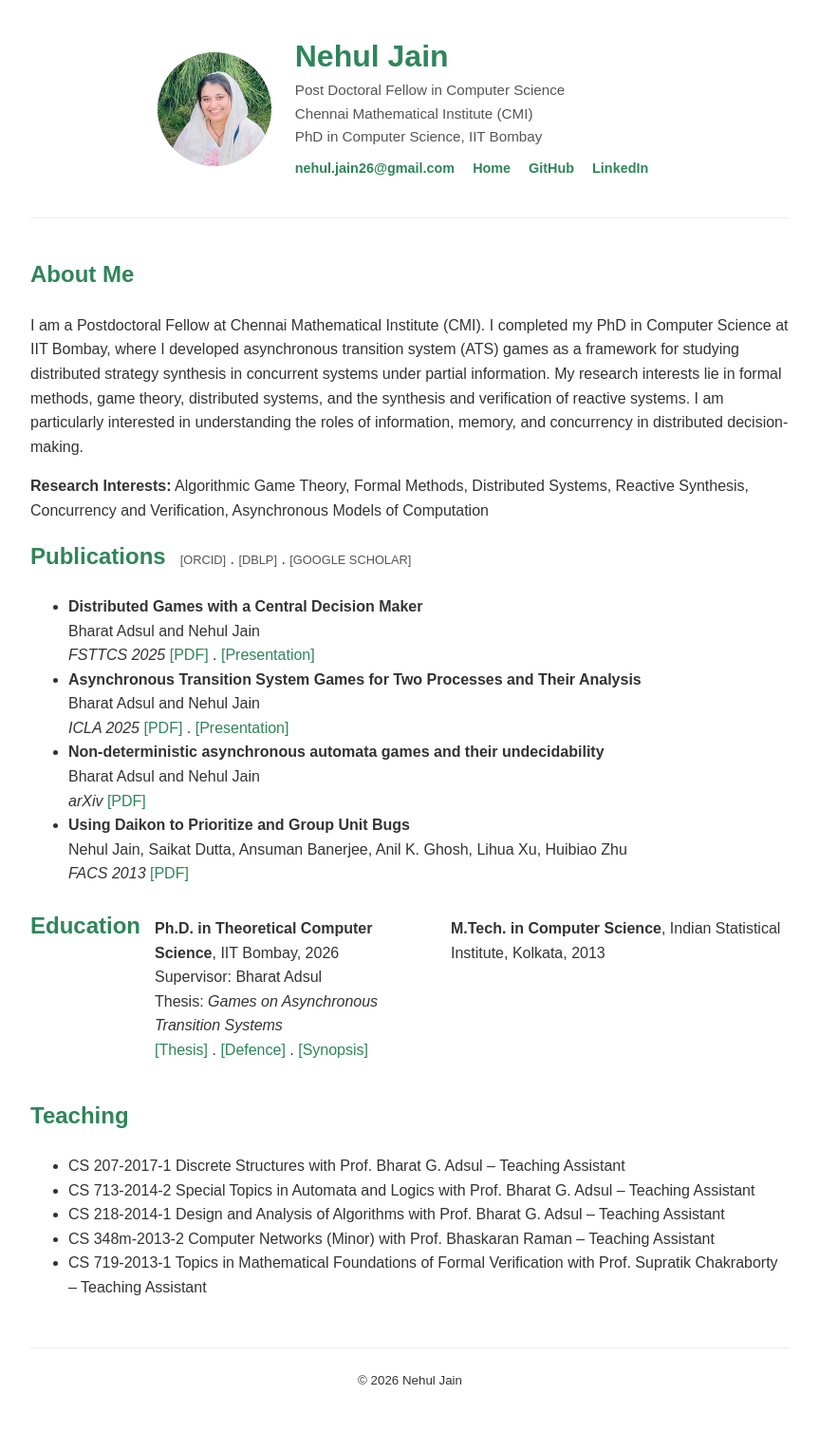
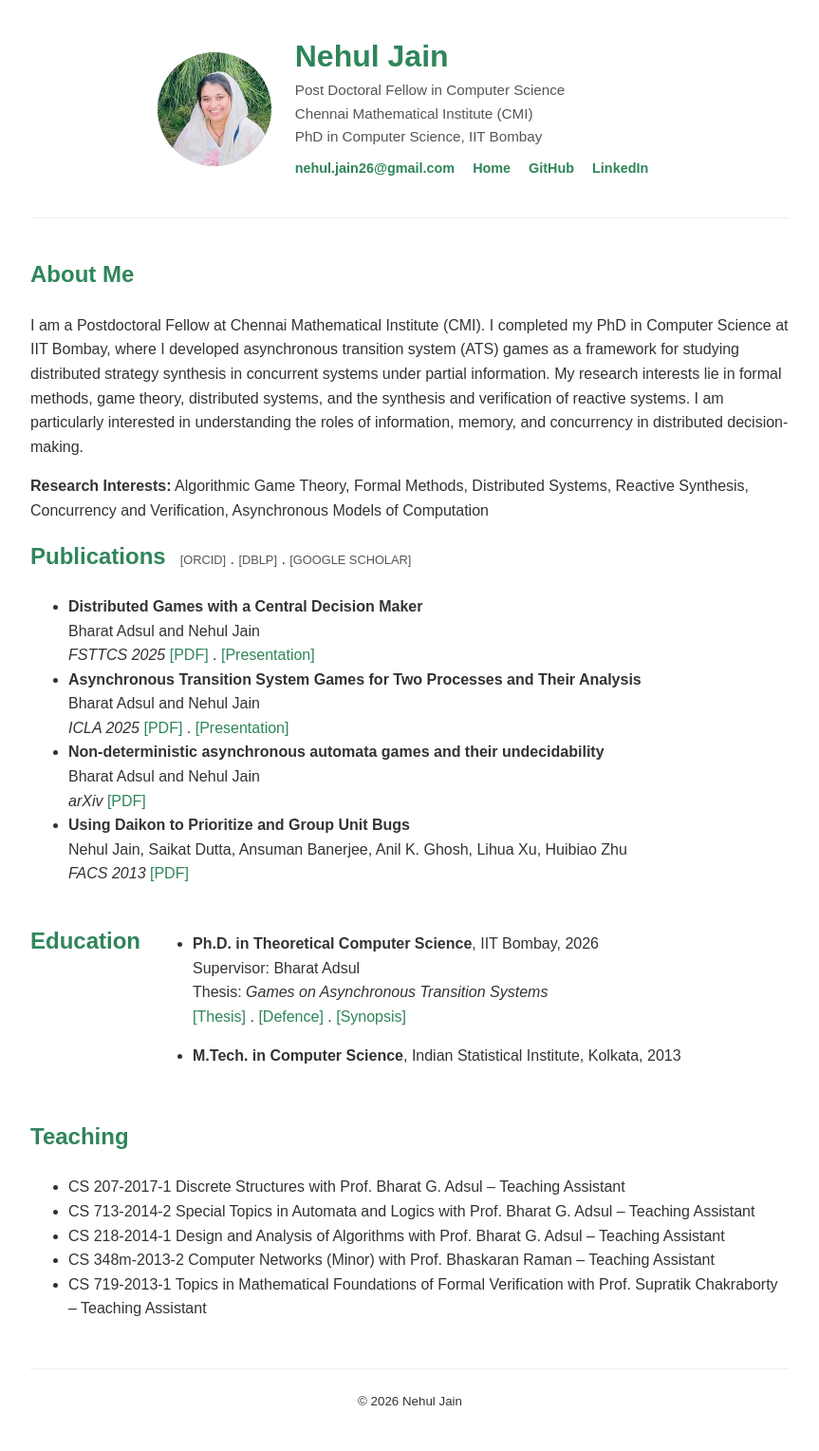
Before and after one commit to nehuljain26/nehuljain26.github.io, a Jekyll site: the page built from index.md, in a window 1280 px wide. Shown: the whole page at 95% size, without its empty margins (208-1071 px from the left). Built offline with Jekyll 4.4.1, drawn with Linux system fonts in a browser that asks for light colours; before the commit the page ends 1505 px from its top, so only the background shows below that.

Commit message:
Update publications.html

```diff
--- a/_includes/publications.html
+++ b/_includes/publications.html
@@ -36,7 +36,8 @@
 <div class="section-title">
 <h2>Education</h2>
 
-
+  <ul>
+    <li>
     <p>
         <strong>Ph.D. in Theoretical Computer Science</strong>, IIT Bombay, 2026<br>
         Supervisor: Bharat Adsul<br>
@@ -45,10 +46,11 @@
     <a href="/assets/defence_presentation_feb2026.pdf" target="_blank">[Defence]</a> .
     <a href="/assets/Synopsis_nehul_jain.pdf" target="_blank">[Synopsis] </a>
     </p>
-
+    </li>
+    <li>
     <p>
         <strong>M.Tech. in Computer Science</strong>, Indian Statistical Institute, Kolkata, 2013
-    </p>
+    </p></li></ul>
 </div>
 
 
```
